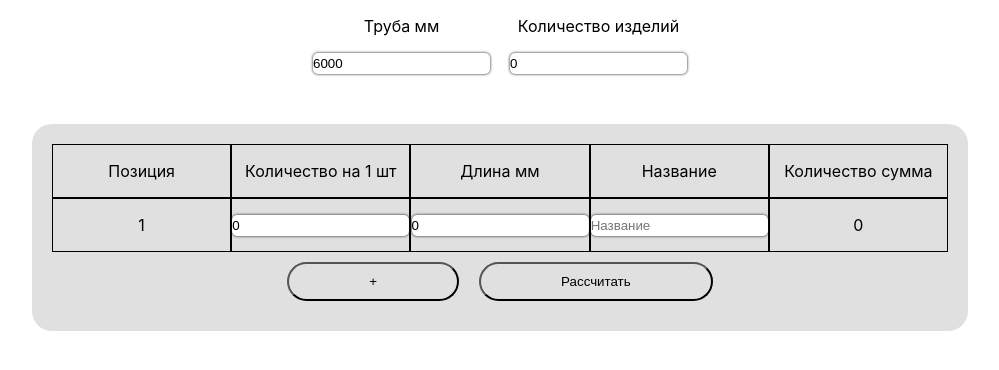
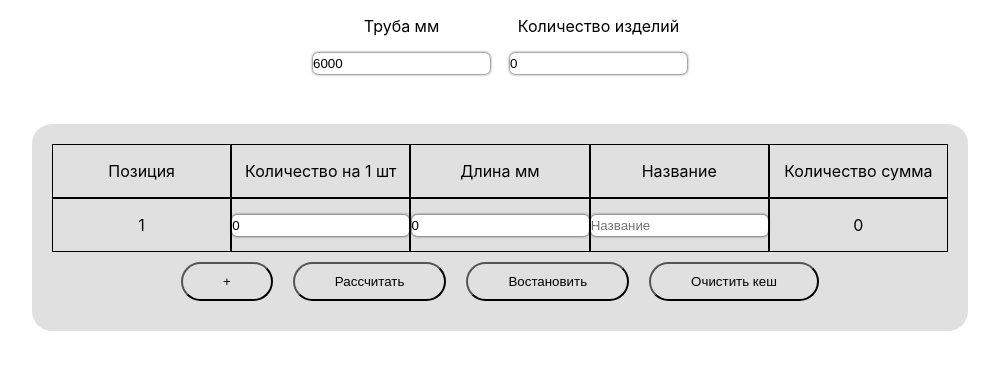
Before and after one commit to ros455/pipe-cutting-calculator, a React (Create React App) app: page / in a window 1280 px wide. Shown: the top 370 px of the page, without its empty margins (140-1139 px from the left). Built offline with nearby package versions, Linux system fonts and the light colour scheme.

Commit message:
final version

```diff
--- a/src/components/DisplayResoult.jsx
+++ b/src/components/DisplayResoult.jsx
@@ -13,10 +13,8 @@ const DisplayResoult = ({programmResoult, combinationResoult}) => {
   //     setCombinationState(parsedCombinations);
   //     setAllCalculatePipeState(parsedAllCalculatePipe);
   //   }
-  // }, []);
+  // }, [programmResoult, combinationResoult]);
 
-  // console.log('combinationState',combinationState);
-  // console.log('allCalculatePipeState',allCalculatePipeState);
     return (
         <div>
         {!!combinationResoult.length && combinationResoult.map((combination, idx) => (
--- a/src/components/MainPage.jsx
+++ b/src/components/MainPage.jsx
@@ -7,25 +7,25 @@ const MainPage = () => {
     const [combinations, setCombinations] = useState([]);
     const [pipe, setPipe] = useState(6000);
     const [numbersPipe, setNumbersPipe] = useState(0);
-//     const [rows, setRows] = useState([
-// {id: 1, quantity: 10, length: 1200, name: '', quantitySum: 40},
-// {id: 2, quantity: 8, length: 750, name: '', quantitySum: 32},
-// {id: 3, quantity: 5, length: 930, name: '', quantitySum: 20},
-// {id: 4, quantity: 4, length: 220, name: '', quantitySum: 16},
-// {id: 5, quantity: 2, length: 350, name: '', quantitySum: 8}
-//     ]);
-//     const [rows, setRows] = useState([
-// {id: 1, quantity: 4, length: 1200, name: '', quantitySum: 16},
-// {id: 2, quantity: 8, length: 900, name: '', quantitySum: 32},
-//     ]);
     const [rows, setRows] = useState([{ id: 1, quantity: 0, length: 0, name: "", quantitySum: 0 }]);
+    const [secondRows, setSecondRows] = useState([]);
     const [programmResoult, setProgrammResoult] = useState([]);
     const [combinationResoult, setCombinationResoult] = useState([]);
     const [allCalculatePipeArray, setAllCalculatePipeArray] = useState([]);
 
+    useEffect(() => {
+        const rows = window.localStorage.getItem('rows');
+        if(rows){
+            const newRows = JSON.parse(rows);
+            console.log('newRows',newRows);
+            setSecondRows(newRows);
+        }
+    },[rows])
+
     const handleShowResoult = () => {
         setCombinationResoult(combinations);
         setProgrammResoult(allCalculatePipeArray);
+        window.localStorage.setItem('rows', JSON.stringify(rows));
         // window.localStorage.setItem('combinations', JSON.stringify(combinations));
         // window.localStorage.setItem('allCalculatePipe', JSON.stringify(allCalculatePipeArray));
       }
@@ -38,6 +38,11 @@ const MainPage = () => {
       });
     setRows(newRows)
   },[numbersPipe])
+
+  const handleNumbersPipeSet = (e) => {
+    setNumbersPipe(e);
+    window.localStorage.setItem('numbersPipe',e)
+  }
 
     return (
         <div className='maim_page_wrap'>
@@ -56,10 +61,12 @@ const MainPage = () => {
                     className='custom_input'
                     type='number'
                     value={numbersPipe}
-                    onChange={(e) => setNumbersPipe(e.target.value)}/>
+                    onChange={(e) => handleNumbersPipeSet(e.target.value)}/>
                 </div>
             </div>
             <Table
+            setNumbersPipe={setNumbersPipe}
+            secondRows={secondRows}
             combinations={combinations}
             pipe={pipe}
             numbersPipe={numbersPipe}
--- a/src/components/Table.jsx
+++ b/src/components/Table.jsx
@@ -3,7 +3,7 @@ import "../styles/Tables.scss";
 import TableTitle from "./TableTitle";
 import TableData from "./TableData";
 
-const Table = ({pipe, numbersPipe, rows, setRows, combinations, handleShowResoult}) => {
+const Table = ({pipe, numbersPipe, rows, setRows, combinations, handleShowResoult, secondRows, setNumbersPipe}) => {
   const [validationRows, setValidationRows] = useState([]);
 
   const handleAddRow = () => {
@@ -11,6 +11,7 @@ const Table = ({pipe, numbersPipe, rows, setRows, combinations, handleShowResoul
       ...prevBlocks,
       { id: rows.length + 1, quantity: 0, length: 0, name: "", quantitySum: 0 },
     ]);
+    window.localStorage.setItem('rows', JSON.stringify(rows));
   };
 
   const handleRemoveRow = (index) => {
@@ -23,6 +24,23 @@ const Table = ({pipe, numbersPipe, rows, setRows, combinations, handleShowResoul
 
     setRows(newArray);
   };
+
+  const handleRestoreArray = () => {
+    if(secondRows.length) {
+      setRows(secondRows);
+      const num = window.localStorage.getItem('numbersPipe');
+      setNumbersPipe(num);
+    } else {
+      alert('Кеш пуст')
+    }
+  }
+
+  const handleClearStorege = () => {
+    window.localStorage.removeItem('rows');
+    window.localStorage.removeItem('numbersPipe');
+    window.location.reload();
+    // window.localStorage.setItem('rows', JSON.stringify({ id: 1, quantity: 0, length: 0, name: "", quantitySum: 0 }))
+  }
 
   return (
     <div className="table_wrap">
@@ -57,6 +75,12 @@ const Table = ({pipe, numbersPipe, rows, setRows, combinations, handleShowResoul
           <button className="button_add_new_line_item" onClick={() => handleShowResoult()}>
           Рассчитать
           </button>
+          <button className="button_add_new_line_item" onClick={() => handleRestoreArray()}>
+          Востановить
+          </button>
+          <button className="button_add_new_line_item" onClick={() => handleClearStorege()}>
+          Очистить кеш
+          </button>
         </div>
       </div>
     </div>
--- a/src/styles/Tables.scss
+++ b/src/styles/Tables.scss
@@ -53,7 +53,7 @@
 }
 
 .button_add_new_line_item {
-    padding: 10px 80px;
+    padding: 10px 40px;
     background-color: transparent;
     border-radius: 20px;
     cursor: pointer;
```
Also changed, not shown: src/components/Miscalculations.jsx (+0 -7 lines).
